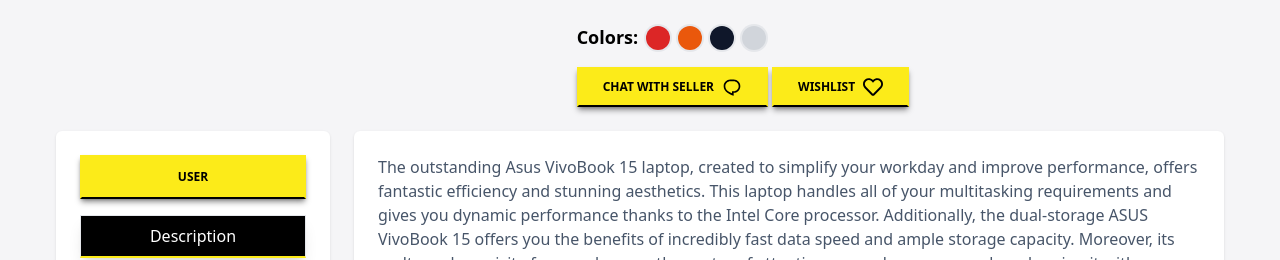
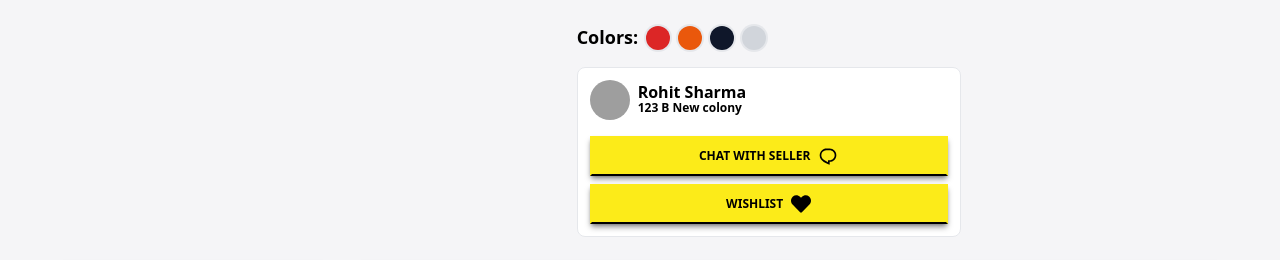
Before and after one commit to jitendrakumar0/one-zone, a React (Create React App) app: page /product-detail in a window 1280 px wide. Shown: the part 692-952 px from the top of the page. Built offline with nearby package versions, Linux system fonts and the light colour scheme; grey boxes are pictures that could not be loaded.

Commit message:
ui changes

```diff
--- a/src/App.js
+++ b/src/App.js
@@ -59,8 +59,8 @@
           <Route path="/terms-of-use" element={<TermsOfUse/>}></Route>
           <Route path="/privacy-policy" element={<PrivacyPolicy/>}></Route>
           <Route path="/faq" element={<Faq/>}></Route>
-          <Route path="/chat-history" element={<Chat/>}></Route>
-          <Route path="/user-detail" element={<UserDetail/>}></Route>
+          <Route path="/chat" element={<Chat/>}></Route>
+          <Route path="/seller-profile" element={<UserDetail/>}></Route>
         </Routes>
     </>
   );
--- a/src/components/header/Header.jsx
+++ b/src/components/header/Header.jsx
@@ -316,7 +316,7 @@
                       </Menu.Item>
                       <Menu.Item>
                         {({ active }) => (
-                          <Link to="/chat-history"
+                          <Link to="/chat"
                             className={`${
                               active ? "bg-gray-900 text-theme1" : "text-gray-900"
                             } group flex w-full items-center rounded-md px-2 py-2 text-sm`}
@@ -332,7 +332,7 @@
                                 aria-hidden="true"
                               />
                             )}
-                            Chat History
+                            Chat
                           </Link>
                         )}
                       </Menu.Item>
--- a/src/page/chat/Chat.jsx
+++ b/src/page/chat/Chat.jsx
@@ -235,7 +235,7 @@
                 <div className='flex-grow md:block hidden rightPart'>
                     <div className='w-full flex flex-col h-full border border-slate-400 border-l-0 md:rounded-tr-md overflow-hidden'>
                         <div className='header'>
-                            <Link to='/user-detail' className='w-full flex items-center justify-between bg-gray-200 h-16 p-0 md:rounded-tr-md px-2 md:px-5 border border-b-slate-400'>
+                            <Link to='/seller-profile' className='w-full flex items-center justify-between bg-gray-200 h-16 p-0 md:rounded-tr-md px-2 md:px-5 border border-b-slate-400'>
                                 <div className='col-auto flex items-center'>
                                 <IoMdArrowBack onClick={()=>setClick(false)} className='me-2 size-6 md:hidden block'/>
                                     <div className="user  rounded-md relative cursor-pointer">
--- a/src/page/chat/Component/SafetyModal.jsx
+++ b/src/page/chat/Component/SafetyModal.jsx
@@ -77,7 +77,7 @@
                                         </li>
                                     </ul>
                                     <div>
-                                        <Link to="/chat-history" class="text-black w-full bg-theme1 border-2 border-theme1 border-b-black font-bold text-xs uppercase md:px-6 px-4 md:py-2 py-1 text-center inline-flex items-center justify-center gap-2 duration-300 md:hover:bg-black md:hover:text-theme1 md:hover:border-theme1 shadow-md shadow-black/40">
+                                        <Link to="/chat" class="text-black w-full bg-theme1 border-2 border-theme1 border-b-black font-bold text-xs uppercase md:px-6 px-4 md:py-2 py-1 text-center inline-flex items-center justify-center gap-2 duration-300 md:hover:bg-black md:hover:text-theme1 md:hover:border-theme1 shadow-md shadow-black/40">
                                             Continue to Chat</Link>
                                     </div>
                                 </div>
--- a/src/page/productDetail/ProductDetail.jsx
+++ b/src/page/productDetail/ProductDetail.jsx
@@ -198,7 +198,23 @@
                         </div>
                     </div>
 
-                    <div className="mt-4 space-x-1">
+
+                    <div className="p-3 w-96 bg-white rounded-lg mt-4 border">
+                        <Link to='/seller-profile' className="flex items-center mb-4">
+                            <div>
+                                <img className="size-10 rounded-full" src="https://i.pravatar.cc/150?u=a042581f4e29026704d" alt="Jese"/>
+                            </div>
+                            <div className="text-base ms-2 font-bold leading-none text-black dark:text-white">
+                                <div>Rohit Sharma</div>
+                                <div className='text-xs'>123 B New colony</div>
+                            </div>
+                        </Link>
+                        <Link to='/chat' className="text-black w-full mb-2 bg-theme1 border-2 border-theme1 border-b-black font-bold text-xs uppercase md:px-6 px-4 md:py-2 py-1 text-center inline-flex items-center justify-center gap-2 duration-300 md:hover:bg-black md:hover:text-theme1 md:hover:border-theme1 shadow-md shadow-black/40">Chat with Seller <RiChat1Line className='size-5' /></Link>
+
+                        <button className="text-black w-full bg-theme1 border-2 border-theme1 border-b-black font-bold text-xs uppercase md:px-6 px-4 md:py-2 py-1 text-center inline-flex items-center justify-center gap-2 duration-300 md:hover:bg-black md:hover:text-theme1 md:hover:border-theme1 shadow-md shadow-black/40">Wishlist <FaHeart className='size-5' /></button>
+                    </div>
+
+                    {/* <div className="mt-4 space-x-1">
                         <button className="text-black w-auto bg-theme1 border-2 border-theme1 border-b-black font-bold text-xs uppercase md:px-6 px-4 md:py-2 py-1 text-center inline-flex items-center justify-center gap-2 duration-300 md:hover:bg-black md:hover:text-theme1 md:hover:border-theme1 shadow-md shadow-black/40">Chat with Seller <RiChat1Line className='size-5' /></button>
                         <button type='button' className="text-black w-auto bg-theme1 border-2 border-theme1 border-b-black font-bold text-xs uppercase md:px-6 px-4 md:py-2 py-1 text-center inline-flex items-center justify-center gap-2 duration-300 md:hover:bg-black md:hover:text-theme1 md:hover:border-theme1 shadow-md shadow-black/40"
                         onClick={()=>{setWished(!wished)}}>Wishlist
@@ -208,7 +224,7 @@
                             :
                             <FaHeart className='size-5' />
                         } </button>
-                    </div>
+                    </div> */}
                 </div>
             </div>
         </div>
@@ -217,9 +233,6 @@
             <div className="lg:col-span-3 md:col-span-12">
                 <div className="sticky top-20">
                     <ul className="flex-col p-6 bg-white shadow rounded-md gap-4 flex" id="myTab" data-tabs-toggle="#myTabContent" role="tablist">
-                        <li role="presentation">
-                            <Link to='/user-detail' className='text-black w-full  bg-theme1 border-2 border-theme1 border-b-black font-bold text-xs uppercase md:px-6 px-4 md:py-3 py-1 text-center inline-flex items-center justify-center gap-2 duration-300 md:hover:bg-black md:hover:text-theme1 md:hover:border-theme1 shadow-md shadow-black/40' >User</Link>
-                        </li>
                         <li role="presentation">
                             <button className={`w-full py-2 text-center border shadow-lg ${detailTabs === 'description' ? ' text-white bg-black border-b-2 border-b-theme1':'text-white bg-gray-500'}`} onClick={()=>{setDetailTabs('description')}} >Description</button>
                         </li>
--- a/src/page/userProfile/UserProfile.jsx
+++ b/src/page/userProfile/UserProfile.jsx
@@ -213,12 +213,12 @@
                 </NavLink>
             </div>
             <div className="item group">
-                <NavLink className="group/link" to="/chat-history">
+                <NavLink className="group/link" to="/chat">
                     <div className="flex md:space-x-3 items-center py-3 md:bg-gray-100 md:px-3 px-5 border-b border-gray-100 group-[.active]/link:rounded-lg md:rounded-lg md:text-gray-600 text-gray-700 hover:text-black group-[.active]/link:bg-black group-[.active]/link:text-theme1">
                         <span className='max-md:hidden *:size-5'>
                             <IoChatboxOutline/>
                         </span>
-                        <span className="font-semibold text-base">Chat History</span>
+                        <span className="font-semibold text-base">Chat</span>
                     </div>
                 </NavLink>
             </div>
```
